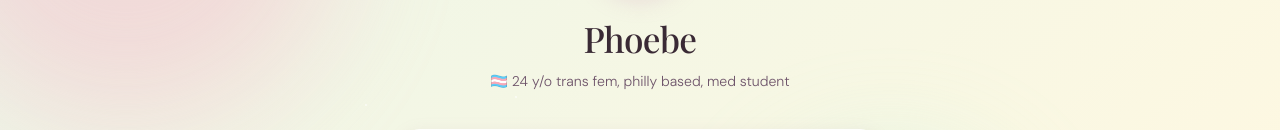
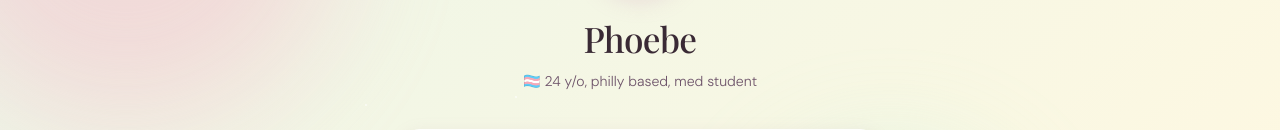
Before and after one commit to TropicalHibi/phoebe-gay-site, a plain HTML site: page index.html in a window 1280 px wide. Shown: the part 161-291 px from the top of the page. Drawn offline with nearby package versions, Linux system fonts and the light colour scheme; a web font is replaced by a local one.

Commit message:
Update bio in index.html
simplification

```diff
--- a/index.html
+++ b/index.html
@@ -262,7 +262,7 @@
 
     <h1 class="name">Phoebe</h1>
 
-    <p class="bio">🏳️‍⚧️ 24 y/o trans fem, philly based, med student</p>
+    <p class="bio">🏳️‍⚧️ 24 y/o, philly based, med student</p>
 
     <div class="links">
 
```
